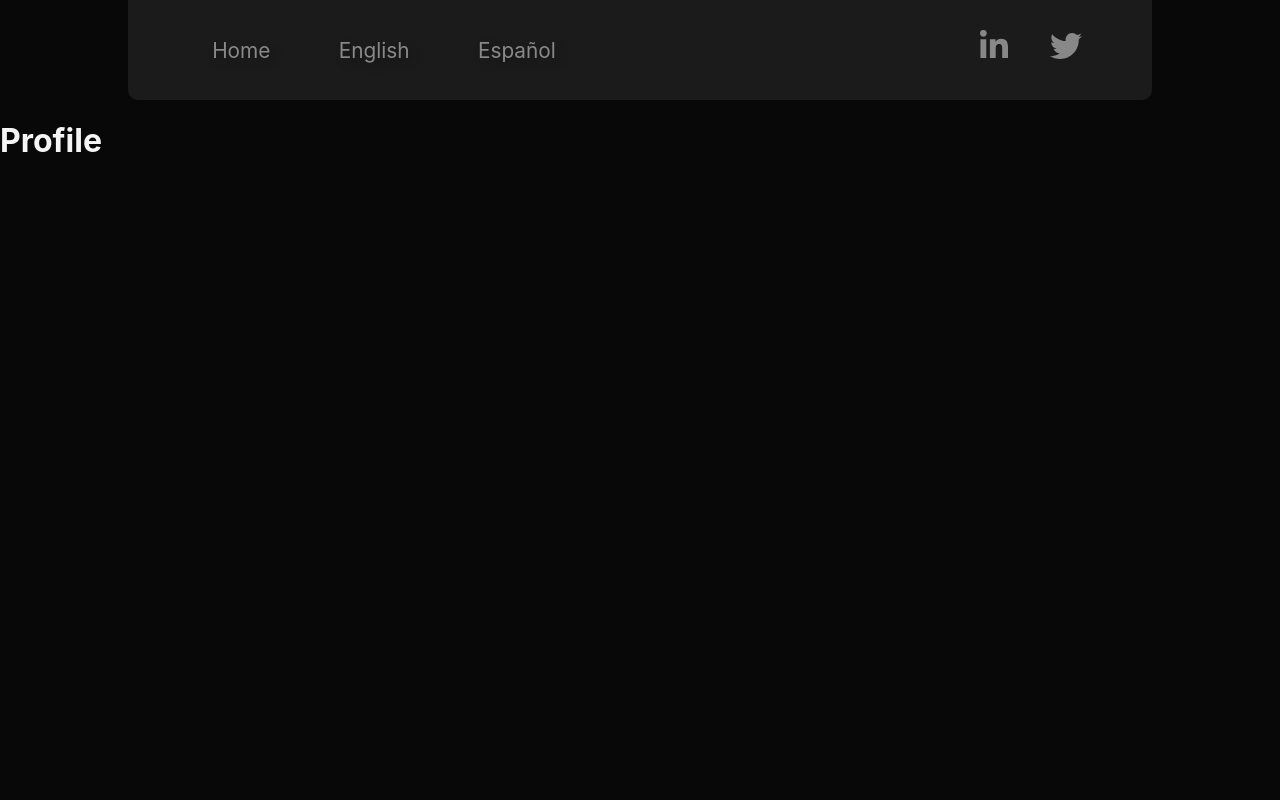
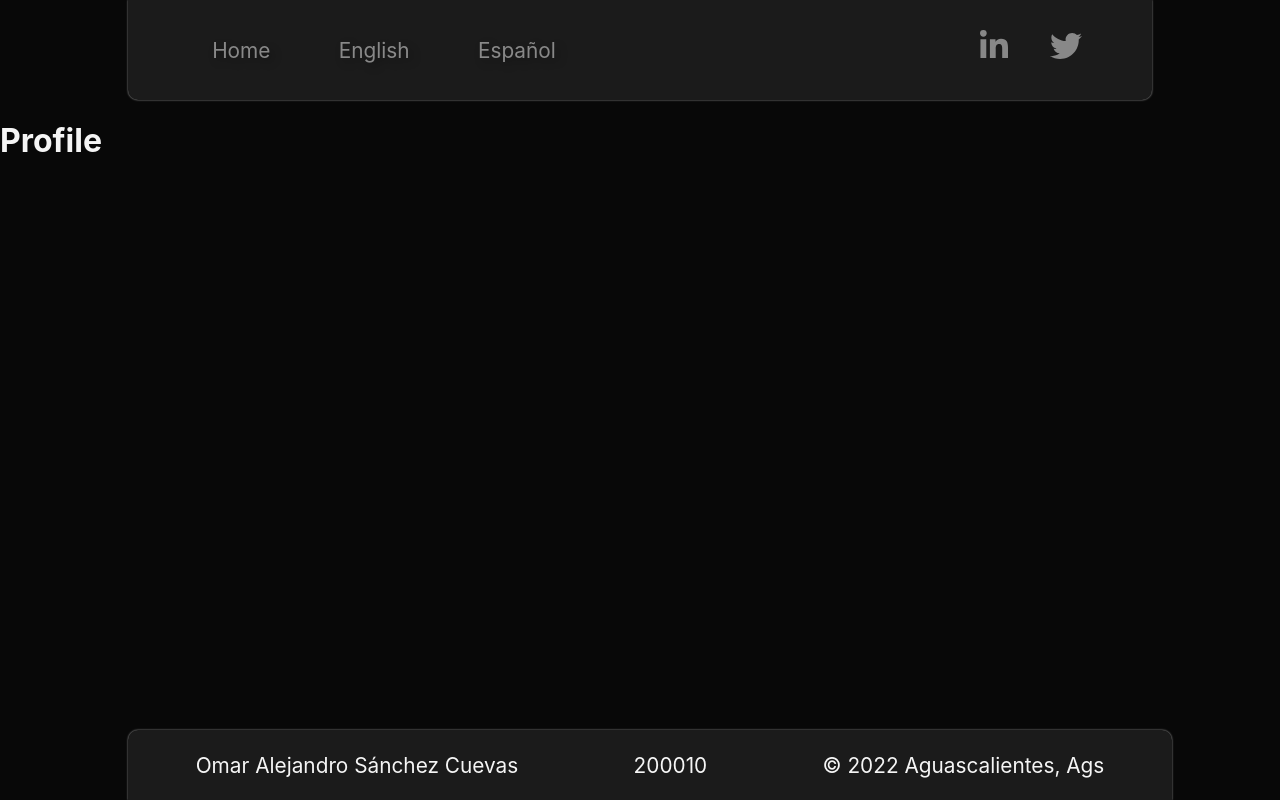
Before and after one commit to initialshoot/profile-i18next, a JavaScript app: page / in a window 1280 px wide. Built offline with nearby package versions, Linux system fonts and the light colour scheme; the HTML template or start-up script is replaced by a standard one.

Commit message:
Feat: create new footer component

```diff
--- a/src/App.css
+++ b/src/App.css
@@ -18,6 +18,7 @@ nav {
     justify-content: space-evenly;
     align-items: center;
     background-color: #1B1B1B;
+    box-shadow: 0px 0px 2px #ababab;
     border-radius: 0 0 10px 10px;
 }
 
@@ -70,17 +71,6 @@ nav {
     text-decoration: none;
 }
 
-
-.home-btn {
-    cursor: pointer;
-    background: transparent;
-    border: none;
-}
-
-.navbarImg {
-    width: 160px;
-}
-
 .hover-underline-animation {
     display: inline-block;
     position: relative;
@@ -103,3 +93,24 @@ nav {
     transform: scaleX(1);
     transform-origin: bottom left;
 }
+
+/**   Footer  **/
+
+footer {
+    width: 80vw !important;
+    margin-left: 10vw;
+    border-radius: 10px 10px 0 0;
+    box-shadow: 0px 0px 2px #ababab;
+    user-select: none;
+    position: fixed;
+    bottom: 0;
+    padding: 10px;
+    font-size: 1.3rem;
+    width: 100%;
+    height: 50px;
+    display: flex;
+    flex-direction: row;
+    justify-content: space-around;
+    align-items: center;
+    background: #1B1B1B;
+}
--- a/src/App.js
+++ b/src/App.js
@@ -1,4 +1,5 @@
 import './App.css';
+import Footer from './components/footer';
 import Navbar from './components/navbar';
 
 function App() {
@@ -6,6 +7,7 @@ function App() {
     <div className="App">
       <Navbar />
       <h1>Profile</h1>
+      <Footer />
     </div>
   );
 }
--- a/src/components/footer.js
+++ b/src/components/footer.js
@@ -0,0 +1,18 @@
+const Footer = () => {
+    return (
+        <footer>
+                    <div>
+                        Omar Alejandro Sánchez Cuevas
+                    </div>
+
+                    <div>
+                        200010
+                    </div>
+
+                    <div>
+                    &copy; 2022 Aguascalientes, Ags
+                    </div>
+        </footer>
+    );
+};
+export default Footer;
--- a/src/components/navbar.js
+++ b/src/components/navbar.js
@@ -1,5 +1,3 @@
-import React from 'react';
-
 import { FaLinkedinIn, FaTwitter } from "react-icons/fa";
 
 
```
